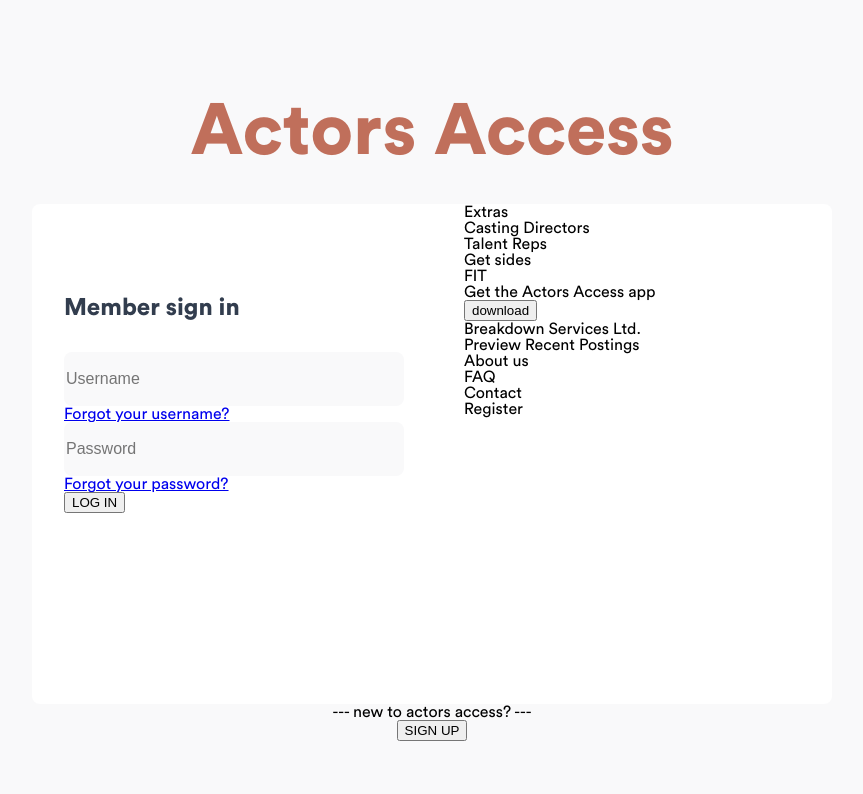
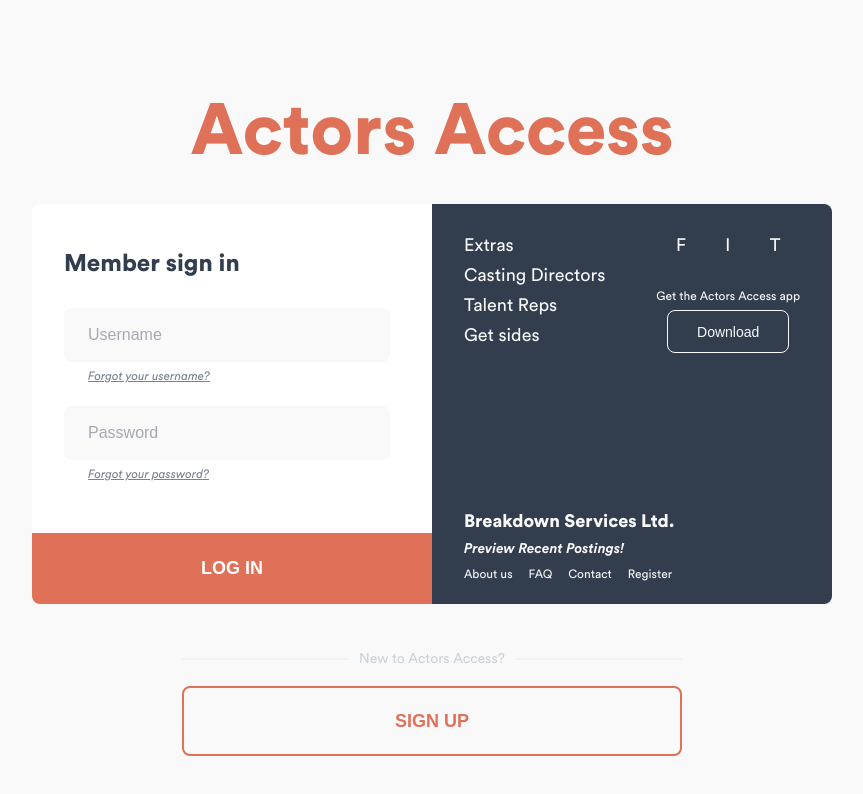
Before and after one commit to Zachcos/ActorsAccessRedesign, a Next.js app: page / in a window 1280 px wide. Shown: the top 794 px of the page, without its empty margins (208-1071 px from the left). Built offline with nearby package versions, Linux system fonts and the light colour scheme.

Commit message:
Adjust prim_5 and neut_6 color values; Add initial styling for login page

```diff
--- a/pages/index.tsx
+++ b/pages/index.tsx
@@ -21,28 +21,165 @@ const LoginCard = styled.div`
   background-color: ${colors.white};
   border-radius: 8px;
   display: flex;
-  height: 500px;
+  height: 400px;
+  margin-bottom: 48px;
   width: 800px;
 `;
 
 const Login = styled.div`
+  position: relative;
+  width: 50%;
+  .formWrap {
     padding-left: 32px;
-  width: 50%;
     h2 {
       ${font(24, 900, `${colors.neut_8}`)};
-    margin: 92px 0 32px 0;
+      margin: 48px 0 32px 0;
     }
     .input {
       display: flex;
       flex-direction: column;
+      margin-bottom: 24px;
       input {
-      ${font(16, 400)};
+        ${font(16, 400, `${colors.neut_8}`)};
         background: ${colors.neut_1};
+        border-radius: 8px;
         border: none;
+        height: 52px;
+        margin-bottom: 8px;
+        padding-left: 24px;
+        width: 300px;
+        /* width: 336px; */
+        &::placeholder {
+          color: rgba(79, 90, 109, 0.5);
+        }
+        &:focus {
+          //TODO - Remove browser default border and add custom focus styling
+        }
+      }
+      a {
+        ${font(12, 400, `${colors.neut_6}`, 'italic')};
+        margin-left: 24px;
+      }
+    }
+  }
+  button {
+    ${font(18, 900, `${colors.white}`)}
+    background: ${colors.prim_5};
+    border-radius: 0 0 0 8px;
+    border: none;
+    bottom: 0;
+    cursor: pointer;
+    height: 71px;
+    position: absolute;
+    width: 100%;
+  }
+`;
+
+const Info = styled.div`
+  ${font(18, 400, `${colors.neut_1}`)};
+  background: ${colors.neut_8};
+  border-radius: 0 8px 8px 0;
+  display: flex;
+  flex-direction: column;
+  justify-content: space-between;
+  width: 50%;
+  .top {
+    display: flex;
+    justify-content: space-between;
+    margin: 32px 32px 0 32px;
+    .extras {
+      width: 50%;
+      li {
+        cursor: pointer;
+        margin-bottom: 12px;
+      }
+    }
+    .social {
+      display: flex;
+      flex-direction: column;
+      .icons {
+        display: flex;
+        justify-content: space-around;
+        margin-bottom: 36px;
+        width: 100%;
+      }
+      .download {
+        display: flex;
+        flex-direction: column;
+        align-items: center;
+        p {
+          ${font(12, 400)}
+          margin-bottom: 8px;
+        }
+        button {
+          ${font(14, 500, `${colors.neut_1}`)}
+          background: transparent;
           border-radius: 8px;
-      height: 52px;
-      width: 336px;
+          border: 1px solid ${colors.neut_1};
+          cursor: pointer;
+          height: 43px;
+          width: 122px;
         }
+      }
+    }
+  }
+  .bottom {
+    display: flex;
+    flex-direction: column;
+    margin-left: 32px;
+    width: 60%;
+    h4 {
+      ${font(18, 900)};
+      margin-bottom: 12px;
+    }
+    p {
+      ${font(14, 800, '', 'italic')};
+      cursor: pointer;
+      margin-bottom: 12px;
+    }
+    ul {
+      ${font(12, 400)};
+      display: flex;
+      margin-bottom: 24px;
+      li {
+        margin-right: 16px;
+        cursor: pointer;
+      }
+    }
+  }
+`;
+
+const Register = styled.div`
+  align-items: center;
+  display: flex;
+  flex-direction: column;
+  justify-content: center;
+  position: relative;
+  width: 500px;
+  .divider {
+    height: 2px;
+    width: 100%;
+    background: ${colors.neut_2};
+    position: absolute;
+    top: 6px;
+  }
+  p {
+    ${font(14, 400, `${colors.neut_4}`)}
+    background-color: ${colors.neut_1};
+    height: 10px;
+    padding: 0 10px;
+    z-index: 100;
+    margin-bottom: 24px;
+  }
+  button {
+    ${font(18, 900, `${colors.prim_5}`)}
+    border: none;
+    border: 2px solid ${colors.prim_5};
+    border-radius: 8px;
+    width: 500px;
+    height: 70px;
+    background: transparent;
+    cursor: pointer;
   }
 `;
 
@@ -52,6 +189,7 @@ const Home: NextPage = () => {
       <HeroText>Actors Access</HeroText>
       <LoginCard>
         <Login>
+          <div className='formWrap'>
             <h2>Member sign in</h2>
             <div className='input input__user'>
               <input type='text' name='username' placeholder='Username' />
@@ -61,18 +199,17 @@ const Home: NextPage = () => {
               <input type='password' name='password' placeholder='Password' />
               <a href='#'>Forgot your password?</a>
             </div>
+          </div>
           <button>LOG IN</button>
         </Login>
-        <div className='info'>
+        <Info>
           <div className='top'>
-            <div className='extras'>
-              <ul>
+            <ul className='extras'>
               <li>Extras</li>
               <li>Casting Directors</li>
               <li>Talent Reps</li>
               <li>Get sides</li>
             </ul>
-            </div>
             <div className='social'>
               <div className='icons'>
                 <span>F</span>
@@ -81,13 +218,13 @@ const Home: NextPage = () => {
               </div>
               <div className='download'>
                 <p>Get the Actors Access app</p>
-                <button>download</button>
+                <button>Download</button>
               </div>
             </div>
           </div>
           <div className='bottom'>
             <h4>Breakdown Services Ltd.</h4>
-            <p>Preview Recent Postings</p>
+            <p>Preview Recent Postings!</p>
             <ul>
               <li>About us</li>
               <li>FAQ</li>
@@ -95,11 +232,14 @@ const Home: NextPage = () => {
               <li>Register</li>
             </ul>
           </div>
-        </div>
+        </Info>
       </LoginCard>
 
-      <div className='divider'>--- new to actors access? ---</div>
+      <Register>
+        <div className='divider' />
+        <p>New to Actors Access?</p>
         <button>SIGN UP</button>
+      </Register>
     </FullWrap>
   );
 };
--- a/styles/variables.ts
+++ b/styles/variables.ts
@@ -5,7 +5,8 @@ const colors = {
   prim_2: '#edd5cf',
   prim_3: '#e0a697',
   prim_4: '#d18775',
-  prim_5: '#c06f5b',
+  // prim_5: '#c06f5b',
+  prim_5: '#de7157',
   prim_6: '#ab5c49',
   prim_7: '#6b3122',
   prim_8: '#46190e',
@@ -17,7 +18,7 @@ const colors = {
   neut_3: '#dee6eb',
   neut_4: '#c8d4dd',
   neut_5: '#a4b1bd',
-  neut_6: '#7b8290',
+  neut_6: '#798291',
   neut_7: '#515a6b',
   neut_8: '#323D4E',
   neut_9: '#232933',
```
Lines whose indentation alone changed are shown as unchanged.
